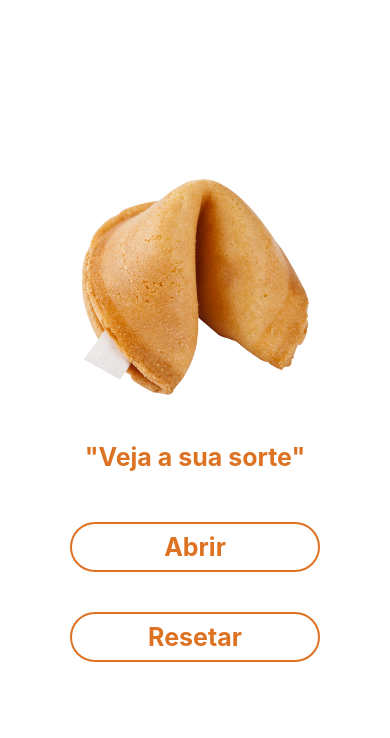
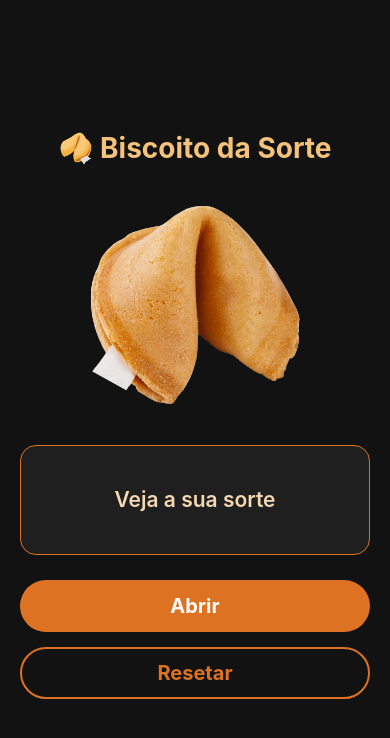
Before and after one commit to Venturim1/React-native, a React Native app: screen / in a window 390 px wide. Shown: the top 738 px of the page. Built offline with nearby package versions, Linux system fonts and the light colour scheme.

Commit message:
Melhorandio a aparencia

```diff
--- a/App.js
+++ b/App.js
@@ -1,5 +1,5 @@
 import React, { Component } from "react";
-import { View, StyleSheet, Image, Text, TouchableOpacity, Alert } from 'react-native';
+import { View, StyleSheet, Image, Text, TouchableOpacity } from 'react-native';
 
 const frases = [
   "A sorte favorece quem se prepara.",
@@ -36,93 +36,132 @@ class App extends Component {
   constructor(props) {
     super(props);
     this.state = {
-      mensagem: '"Veja a sua sorte"',
+      mensagem: "Veja a sua sorte",
       caminho: require('./src/biscoito.png'),
       aberto: false
-    }
+    };
+
     this.quebrarBiscoito = this.quebrarBiscoito.bind(this);
     this.quebrarBiscoitoNovamente = this.quebrarBiscoitoNovamente.bind(this);
   }
 
   quebrarBiscoito() {
-
-    if(this.state.aberto === false) {
+    if (!this.state.aberto) {
       const numero = Math.floor(Math.random() * frases.length);
-      this.setState({mensagem: frases[numero], caminho: require('./src/biscoitoAberto.png'), aberto: true })
+      this.setState({
+        mensagem: frases[numero],
+        caminho: require('./src/biscoitoAberto.png'),
+        aberto: true
+      });
     }
   }
 
   quebrarBiscoitoNovamente() {
-    this.setState({mensagem: '"Veja a sua sorte"', caminho: require('./src/biscoito.png'), aberto: false })
+    this.setState({
+      mensagem: "Veja a sua sorte",
+      caminho: require('./src/biscoito.png'),
+      aberto: false
+    });
   }
 
   render() {
     return (
       <View style={styles.container}>
+        <Text style={styles.titulo}>🥠 Biscoito da Sorte</Text>
+
         <Image
-          source={(this.state.caminho)}
+          source={this.state.caminho}
           style={styles.img}
         />
 
+        <View style={styles.cardMensagem}>
+          <Text style={styles.txt}>{this.state.mensagem}</Text>
+        </View>
 
-
-        <Text style={styles.txt}>{this.state.mensagem}</Text>
-
-        <TouchableOpacity style={styles.botao} onPress={() => this.quebrarBiscoito()}>
-          <View style={styles.btnArea}>
-            <Text style={styles.btnText}>Abrir</Text>
-          </View>
+        <TouchableOpacity style={[styles.botao, styles.botaoAbrir]} onPress={this.quebrarBiscoito}>
+          <Text style={styles.btnTextAbrir}>Abrir</Text>
         </TouchableOpacity>
 
-        <TouchableOpacity style={styles.botao} onPress={() => this.quebrarBiscoitoNovamente()}>
-          <View style={styles.btnArea}>
-            <Text style={styles.btnText}>Resetar</Text>
-          </View>
+        <TouchableOpacity style={[styles.botao, styles.botaoReset]} onPress={this.quebrarBiscoitoNovamente}>
+          <Text style={styles.btnTextReset}>Resetar</Text>
         </TouchableOpacity>
       </View>
-
-
-    )
+    );
   }
 }
 
 const styles = StyleSheet.create({
   container: {
     flex: 1,
-    justifyContent: "center",
-    alignItems: "center"
+    backgroundColor: '#121212',
+    justifyContent: 'center',
+    alignItems: 'center',
+    padding: 20
   },
+
+  titulo: {
+    fontSize: 28,
+    fontWeight: 'bold',
+    color: '#f4c27a',
+    marginBottom: 25
+  },
+
   img: {
-    height: 250,
-    width: 250
+    width: 230,
+    height: 230,
+    marginBottom: 25
   },
+
+  cardMensagem: {
+    backgroundColor: '#1f1f1f',
+    borderWidth: 1,
+    borderColor: '#dd7222',
+    borderRadius: 16,
+    paddingVertical: 20,
+    paddingHorizontal: 18,
+    marginBottom: 25,
+    minHeight: 110,
+    width: '100%',
+    justifyContent: 'center'
+  },
+
   txt: {
-    fontSize: 25,
-    fontWeight: 'bold',
-    margin: 30,
-    color: '#dd7222'
+    fontSize: 21,
+    color: '#f5d7b2',
+    textAlign: 'center',
+    lineHeight: 30,
+    fontWeight: '600'
   },
 
   botao: {
-    width: 250,
-    height: 50,
-    margin: 20,
-    borderWidth: 2,
-    borderRadius: 25,
-    borderColor: '#dd7222',
+    width: '100%',
+    height: 52,
+    borderRadius: 26,
+    justifyContent: 'center',
+    alignItems: 'center',
+    marginBottom: 15
   },
 
-  btnArea: {
-    justifyContent: 'center',
-    alignItems: 'center',
-    flex: 1
+  botaoAbrir: {
+    backgroundColor: '#dd7222'
   },
 
-  btnText: {
+  botaoReset: {
+    borderWidth: 2,
+    borderColor: '#dd7222'
+  },
+
+  btnTextAbrir: {
+    color: '#fff',
+    fontSize: 20,
+    fontWeight: 'bold'
+  },
+
+  btnTextReset: {
     color: '#dd7222',
-    fontSize: 25,
+    fontSize: 20,
     fontWeight: 'bold'
   }
-})
+});
 
 export default App;
```
Lines whose indentation alone changed are shown as unchanged.
